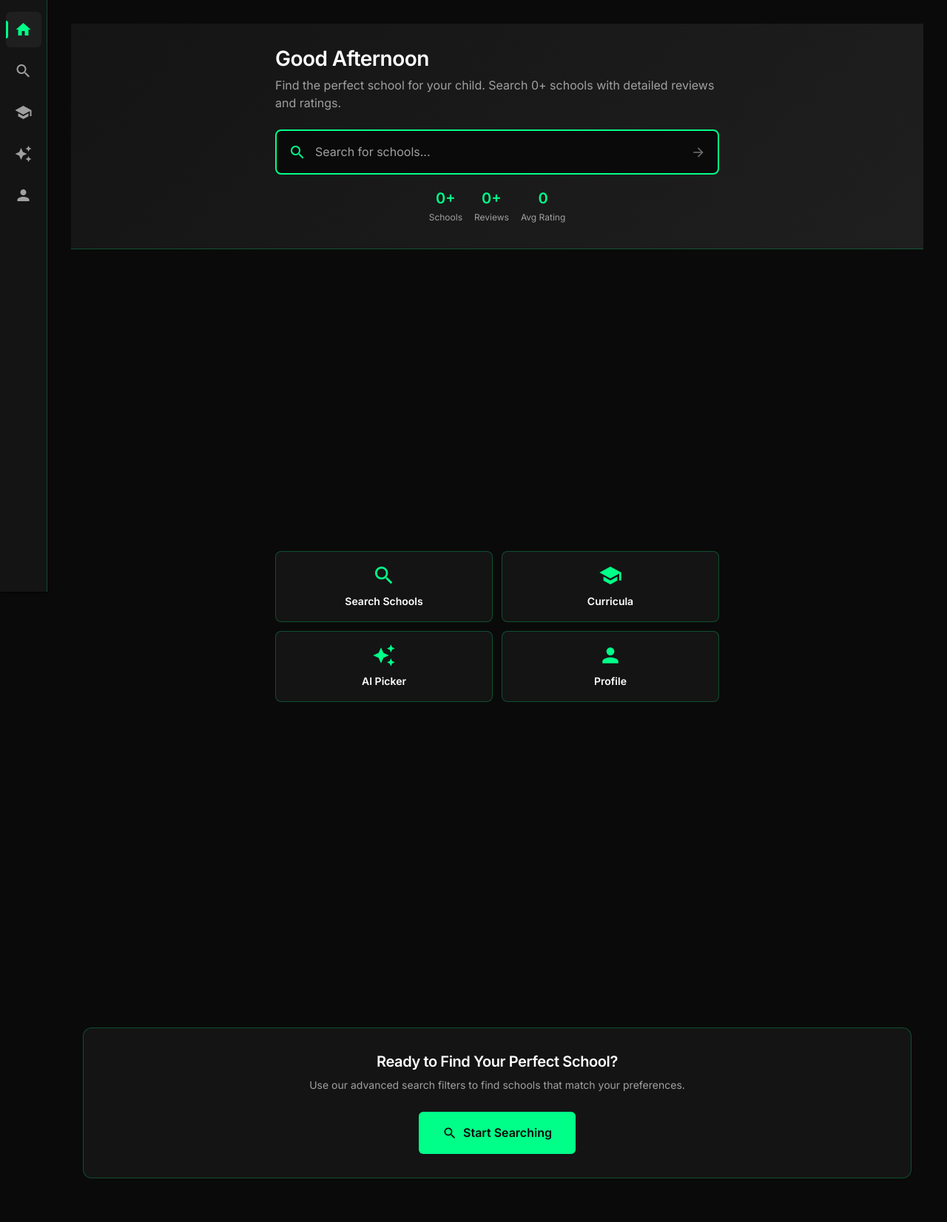
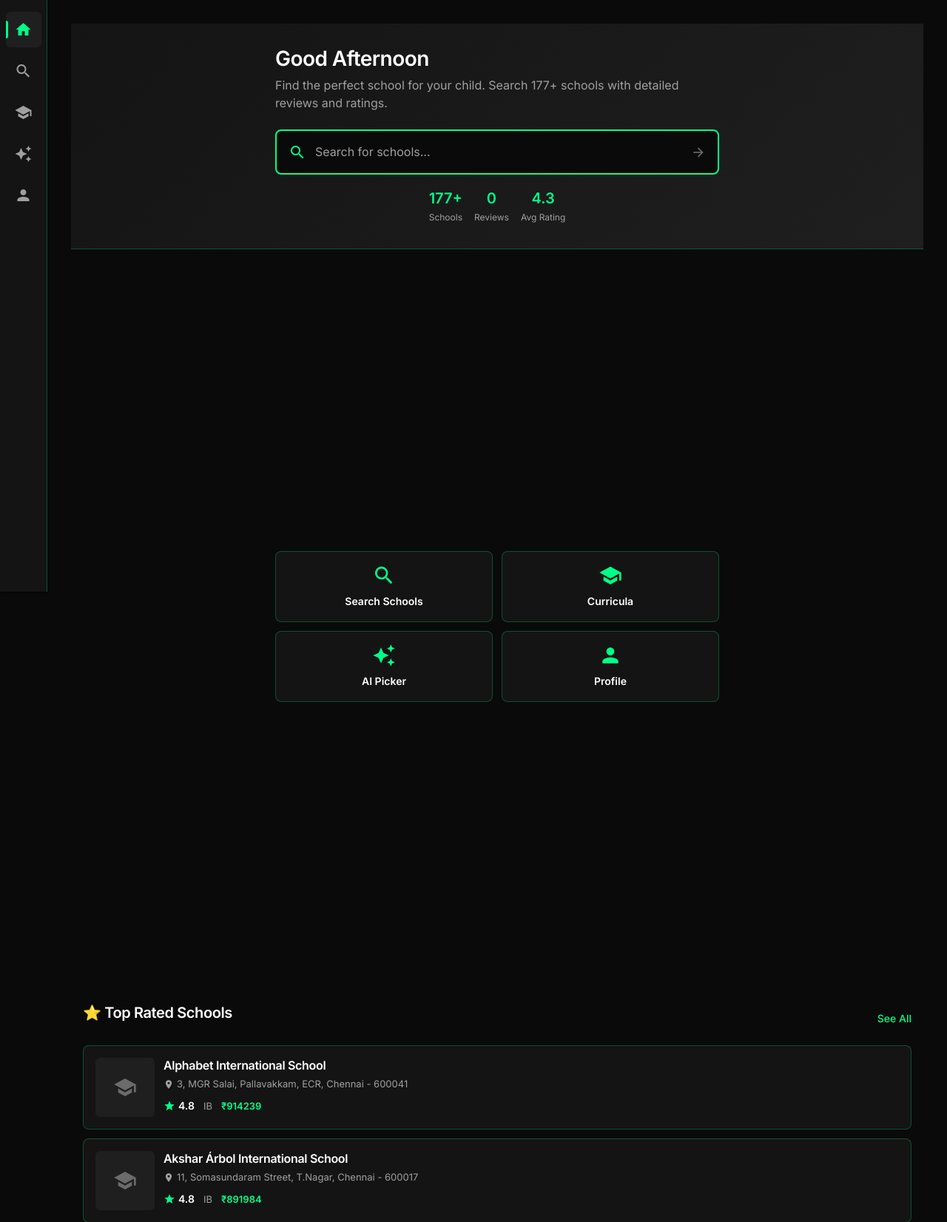
Before and after one commit to sriramramnath/school_search, a Django app: page / in a window 1280 px wide. Shown: the top 1652 px of the page at 74% size. Before the commit the page ends 1593 px from the top, so only its background shows below. Run offline with Django 5.2, Linux system fonts and the light colour scheme; data comes from the database, SQL or seed files in the repository; parts of the project's set-up code (start-up, migrations or seed data) failed here and were passed over; some libraries are stand-ins or nearby versions.

Commit message:
Fix stats display showing 0 - handle None values properly
- Fix aggregation to handle None values correctly
- Add template conditionals to show 0 instead of empty
- Filter avg_rating to only include schools with rating > 0
- Ensure proper type conversion (int/float)

```diff
--- a/schools/views.py
+++ b/schools/views.py
@@ -1,5 +1,5 @@
 from django.shortcuts import render, get_object_or_404
-from django.db.models import Q, Avg, Count
+from django.db.models import Q, Avg, Count, Sum
 from django_filters import FilterSet, CharFilter, ChoiceFilter, BooleanFilter, NumberFilter
 from .models import School, Facility, Review
 from curriculum.models import Curriculum
@@ -57,10 +57,16 @@ def home_view(request):
         # Use aggregation for better performance
         review_stats = School.objects.aggregate(
             total_reviews=Sum('review_count'),
-            avg_rating=Avg('rating')
+            avg_rating=Avg('rating', filter=Q(rating__gt=0))
         )
-        total_reviews = review_stats.get('total_reviews') or 0
-        avg_rating = review_stats.get('avg_rating') or 0
+        # Handle None values from aggregation
+        total_reviews = int(review_stats.get('total_reviews') or 0)
+        avg_rating = float(review_stats.get('avg_rating') or 0)
+
+        # Fallback: if no data, show 0 but ensure it's a number
+        if total_schools == 0:
+            total_reviews = 0
+            avg_rating = 0.0
 
         # Pre-calculate fees
         for school in top_rated_schools:
--- a/templates/home.html
+++ b/templates/home.html
@@ -38,15 +38,15 @@
             <!-- Social Proof Stats -->
             <div style="display: flex; gap: var(--space-4); justify-content: center; flex-wrap: wrap;">
                 <div style="text-align: center;">
-                    <div style="font-size: 20px; font-weight: 700; color: var(--accent-green);">{{ total_schools }}+</div>
+                    <div style="font-size: 20px; font-weight: 700; color: var(--accent-green);">{% if total_schools > 0 %}{{ total_schools }}+{% else %}0{% endif %}</div>
                     <div style="font-size: 12px; color: var(--text-secondary);">Schools</div>
                 </div>
                 <div style="text-align: center;">
-                    <div style="font-size: 20px; font-weight: 700; color: var(--accent-green);">{{ total_reviews }}+</div>
+                    <div style="font-size: 20px; font-weight: 700; color: var(--accent-green);">{% if total_reviews > 0 %}{{ total_reviews }}+{% else %}0{% endif %}</div>
                     <div style="font-size: 12px; color: var(--text-secondary);">Reviews</div>
                 </div>
                 <div style="text-align: center;">
-                    <div style="font-size: 20px; font-weight: 700; color: var(--accent-green);">{{ avg_rating }}</div>
+                    <div style="font-size: 20px; font-weight: 700; color: var(--accent-green);">{% if avg_rating > 0 %}{{ avg_rating }}{% else %}0.0{% endif %}</div>
                     <div style="font-size: 12px; color: var(--text-secondary);">Avg Rating</div>
                 </div>
             </div>
```
